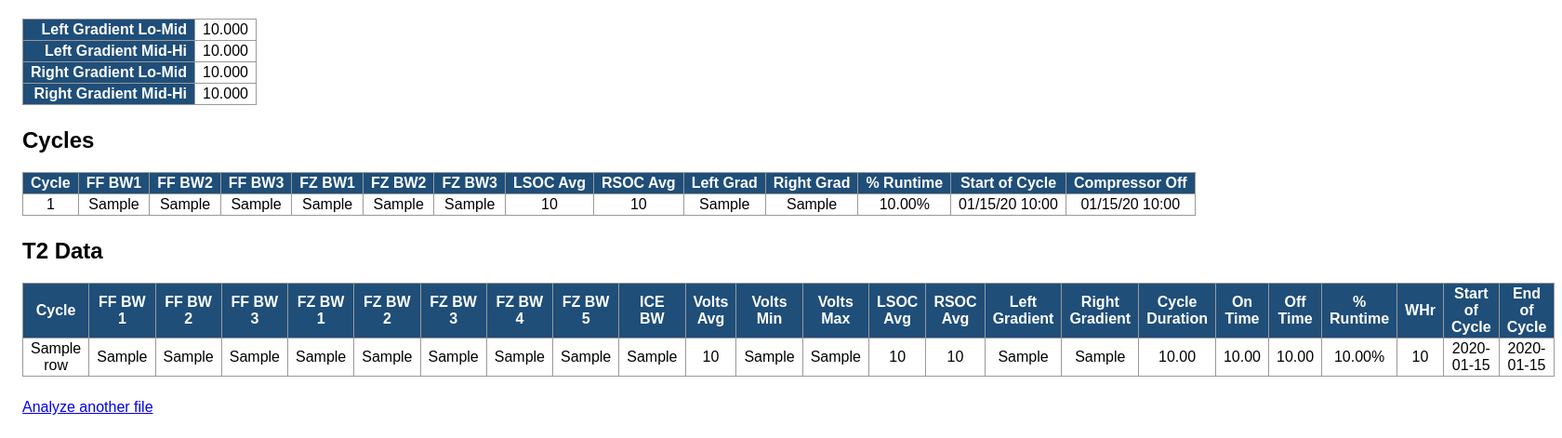
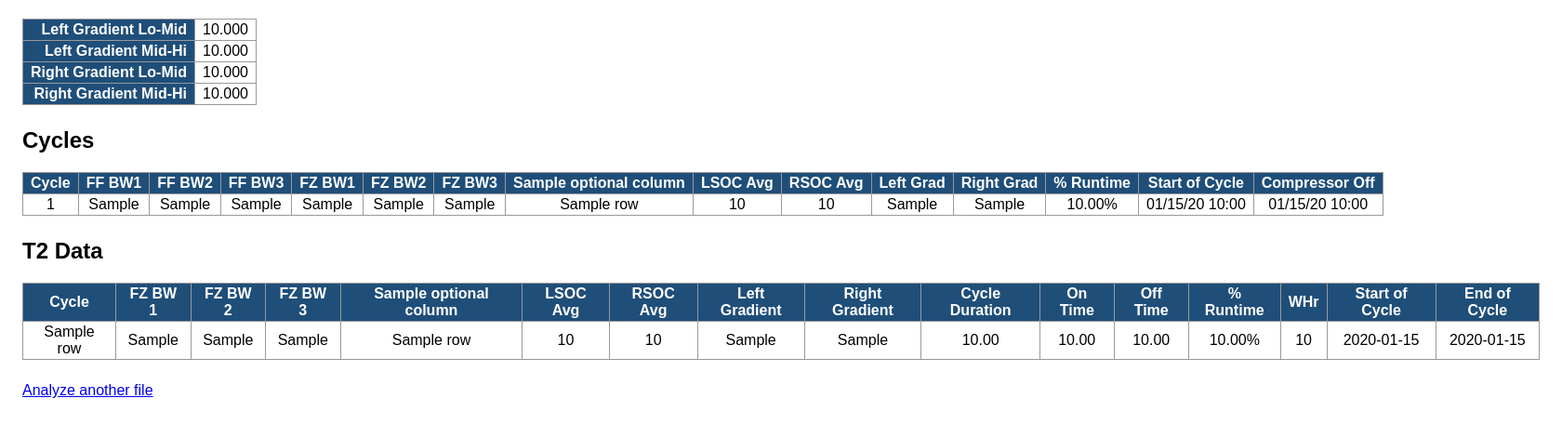
Before and after one commit to criedley/aham-top-fz-doe-4-1, a FastAPI app: template templates/report.html in a window 1680 px wide. Shown: the part 535-1006 px from the top of the page at 93% size. After the commit the page ends 963 px from the top, so only its background shows below. Run offline with FastAPI, Linux system fonts and the light colour scheme; the template is opened without the code that fills it: most values are stand-ins (such as "Sample title", 1, 10 or a date in 2020).

Commit message:
Enhance report generation with optional columns for additional channels; update channel mapping and improve web form display for assigned channels

```diff
--- a/config/channel_map.yaml
+++ b/config/channel_map.yaml
@@ -16,7 +16,7 @@ channel_map:
   RSOC LO: RSOC LO
   RSOC Mid: RSOC Mid
   Unit On: Event 1 Unit On
-  Volts: Volts
+  Volts: NA
   Watt-Hours: Watt-Hours
   Watts: Watts
 csv_path: /Users/conner/development/ge_appliances/repos/aham-top-fz-doe-4-1/data/sample_raw.csv
--- a/src/report.py
+++ b/src/report.py
@@ -25,6 +25,22 @@ AMBIENT_LOW_F = 88.95       # AHAMSummary: LSOC / RSOC cycle averages must be in
 AMBIENT_HIGH_F = 91.05      # (88.95, 91.05), exclusive
 ICE_MAX_F = 32.0
 MAX_TABLE_CYCLES = 100      # AHAMSummary: "Limits number of cycles shown to 100"
+
+# (cycle-table key, header label, ChannelConfig attribute that must be set to show it)
+OPTIONAL_COLUMNS = [
+    ("fz_bw4", "FZ BW 4", "fz_bw4_col"),
+    ("fz_bw5", "FZ BW 5", "fz_bw5_col"),
+    ("ice_bw", "ICE BW", "ice_bw_col"),
+    ("volts_avg", "Volts Avg", "volts_col"),
+    ("volts_min", "Volts Min", "volts_col"),
+    ("volts_max", "Volts Max", "volts_col"),
+]
+
+
+def optional_columns(config: ChannelConfig) -> tuple[tuple[str, str], ...]:
+    """(key, label) for each optional column whose channel was assigned."""
+    return tuple((key, label) for key, label, attr in OPTIONAL_COLUMNS
+                 if getattr(config, attr) is not None)
 
 
 @dataclass(frozen=True)
@@ -58,6 +74,7 @@ class ReportData:
     t2_table: pd.DataFrame
     stable_cycle: int               # 0-based; highlight this row in the cycle table
     cycle_table: pd.DataFrame       # cycles printed in the macro's main table
+    optional_columns: tuple[tuple[str, str], ...]   # report columns for optional channels that were assigned
 
 
 def gradient_maxes(cycles: pd.DataFrame, height_ft: float) -> tuple[float, float, float, float]:
@@ -159,6 +176,7 @@ def build_report(analysis: AnalysisResult, test_config: TestConfig) -> ReportDat
 
 
     return ReportData(
+        optional_columns=optional_columns(config),
         test_duration_min=round(stab.test_duration_min, 1),
         test_duration_hr=round(stab.test_duration_min / 60, 1),
         energy_kwh_day=round(energy.et, 3),
--- a/templates/report.html
+++ b/templates/report.html
@@ -157,6 +157,7 @@
             <th>FZ BW1</th>
             <th>FZ BW2</th>
             <th>FZ BW3</th>
+            {% for key, label in report.optional_columns %}<th>{{ label }}</th>{% endfor %}
             <th>LSOC Avg</th>
             <th>RSOC Avg</th>
             <th>Left Grad</th>
@@ -174,6 +175,7 @@
             <td>{{ row.fz_bw1 }}</td>
             <td>{{ row.fz_bw2 }}</td>
             <td>{{ row.fz_bw3 }}</td>
+            {% for key, label in report.optional_columns %}<td>{{ row[key] }}</td>{% endfor %}
             <td>{{ row.lsoc_avg }}</td>
             <td>{{ row.rsoc_avg }}</td>
             <td>{{ row.l_grad }}</td>
@@ -189,18 +191,10 @@
     <table>
         <tr>
             <th>Cycle</th>
-            <th>FF BW 1</th>
-            <th>FF BW 2</th>
-            <th>FF BW 3</th>
             <th>FZ BW 1</th>
             <th>FZ BW 2</th>
             <th>FZ BW 3</th>
-            <th>FZ BW 4</th>
-            <th>FZ BW 5</th>
-            <th>ICE BW</th>
-            <th>Volts Avg</th>
-            <th>Volts Min</th>
-            <th>Volts Max</th>
+            {% for key, label in report.optional_columns %}<th>{{ label }}</th>{% endfor %}
             <th>LSOC Avg</th>
             <th>RSOC Avg</th>
             <th>Left Gradient</th>
@@ -216,18 +210,10 @@
         {% for row in t2_rows %}
         <tr>
             <td>{{ row.label }}</td>
-            <td>{{ row.ff_bw1 }}</td>
-            <td>{{ row.ff_bw2 }}</td>
-            <td>{{ row.ff_bw3 }}</td>
             <td>{{ row.fz_bw1 }}</td>
             <td>{{ row.fz_bw2 }}</td>
             <td>{{ row.fz_bw3 }}</td>
-            <td>{{ row.fz_bw4 }}</td>
-            <td>{{ row.fz_bw5 }}</td>
-            <td>{{ row.ice_bw }}</td>
-            <td>{{ row.volts_avg }}</td>
-            <td>{{ row.volts_min }}</td>
-            <td>{{ row.volts_max }}</td>
+            {% for key, label in report.optional_columns %}<td>{{ row[key] }}</td>{% endfor %}
             <td>{{ row.lsoc_avg }}</td>
             <td>{{ row.rsoc_avg }}</td>
             <td>{{ row.l_grad }}</td>
```
Also changed, not shown: tests/test_report.py (+9 -1 lines), tests/test_webapp.py (+11 -1 lines), README.md.
